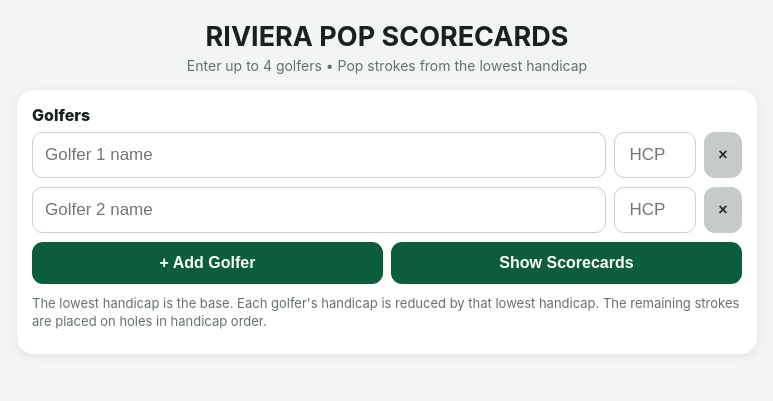
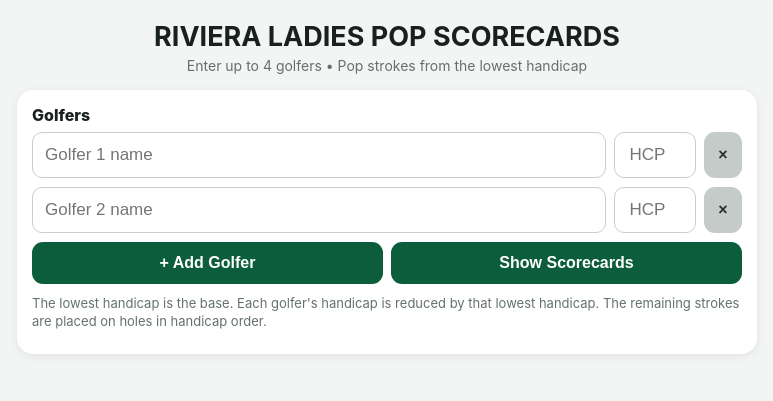
Before and after one commit to MobileAppsLab/Riviera-Pop-Cards, a plain HTML site: page index.html in a window 1280 px wide. Shown: the whole page, without its empty margins (253-1026 px from the left). Drawn offline with Linux system fonts and the light colour scheme.

Commit message:
Update title for ladies scorecards

```diff
--- a/index.html
+++ b/index.html
@@ -1,6 +1,6 @@
 <!doctype html><html><head><meta charset="utf-8"><meta name="viewport" content="width=device-width,initial-scale=1"><meta name="theme-color" content="#0b5d3b"><title>Riviera Pop Scorecards</title><link rel="manifest" href="manifest.json"><style>
 *{box-sizing:border-box}body{margin:0;background:#f3f5f4;color:#18211d;font-family:-apple-system,BlinkMacSystemFont,"Segoe UI",Arial,sans-serif}.wrap{max-width:760px;margin:auto;padding:16px 10px 30px}h1{text-align:center;font-size:27px;margin:4px 0}.sub{text-align:center;color:#64706a;font-size:14px;margin-bottom:16px}.card{background:#fff;border-radius:16px;padding:15px;margin-bottom:14px;box-shadow:0 2px 10px #00000014}label{display:block;font-weight:800;margin-bottom:7px}.player{display:grid;grid-template-columns:1fr 82px 38px;gap:8px;margin-bottom:9px}input{width:100%;padding:12px;border:1px solid #c8d0cc;border-radius:10px;font-size:17px}input[type=number]{text-align:center}button{border:0;border-radius:11px;padding:12px 16px;background:#0b5d3b;color:#fff;font-weight:800;font-size:16px}.remove{background:#c5cbc8;color:#26312c;padding:8px}.actions{display:flex;gap:8px;flex-wrap:wrap}.actions button{flex:1;min-width:130px}.secondary{background:#66736d}.danger{background:#a52b2b}.note{font-size:13px;color:#65716b;line-height:1.4;margin-top:10px}.hidden{display:none}#msg{text-align:center;color:#a12626;font-weight:700;margin-top:9px}.scorecard{overflow-x:auto}table{border-collapse:collapse;width:100%;min-width:1050px}th,td{border:1px solid #d8dfdc;text-align:center;padding:7px 5px}th{background:#e9f0ec;font-size:12px}td.name{text-align:left;font-weight:800;white-space:nowrap}td.dot{font-size:24px;font-weight:900;line-height:18px}
-</style></head><body><div class="wrap"><h1>RIVIERA POP SCORECARDS</h1><div class="sub">Enter up to 4 golfers • Pop strokes from the lowest handicap</div>
+</style></head><body><div class="wrap"><h1>RIVIERA LADIES POP SCORECARDS</h1><div class="sub">Enter up to 4 golfers • Pop strokes from the lowest handicap</div>
 <section id="setup" class="card"><label>Golfers</label><div id="players"></div><div class="actions"><button id="add">+ Add Golfer</button><button id="show">Show Scorecards</button></div><div class="note">The lowest handicap is the base. Each golfer's handicap is reduced by that lowest handicap. The remaining strokes are placed on holes in handicap order.</div><div id="msg"></div></section>
 <section id="results" class="card hidden"><div class="actions" style="margin-bottom:12px"><button id="edit" class="secondary">Edit Golfers</button><button id="new" class="danger">Start Over</button></div><div class="scorecard"><table id="table"></table></div><div class="note">● = one stroke received. If the handicap difference is more than 18, a hole can receive two or more dots.</div></section></div>
 <script>
```
